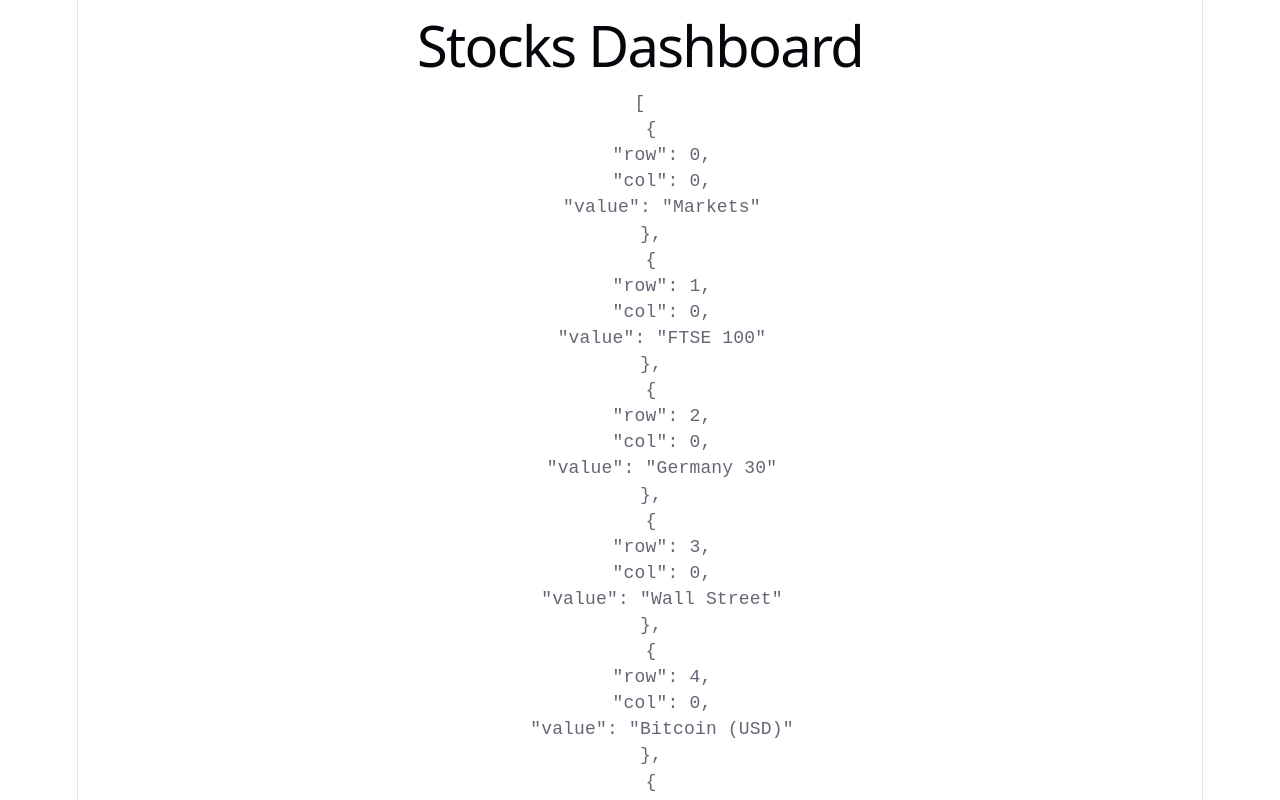
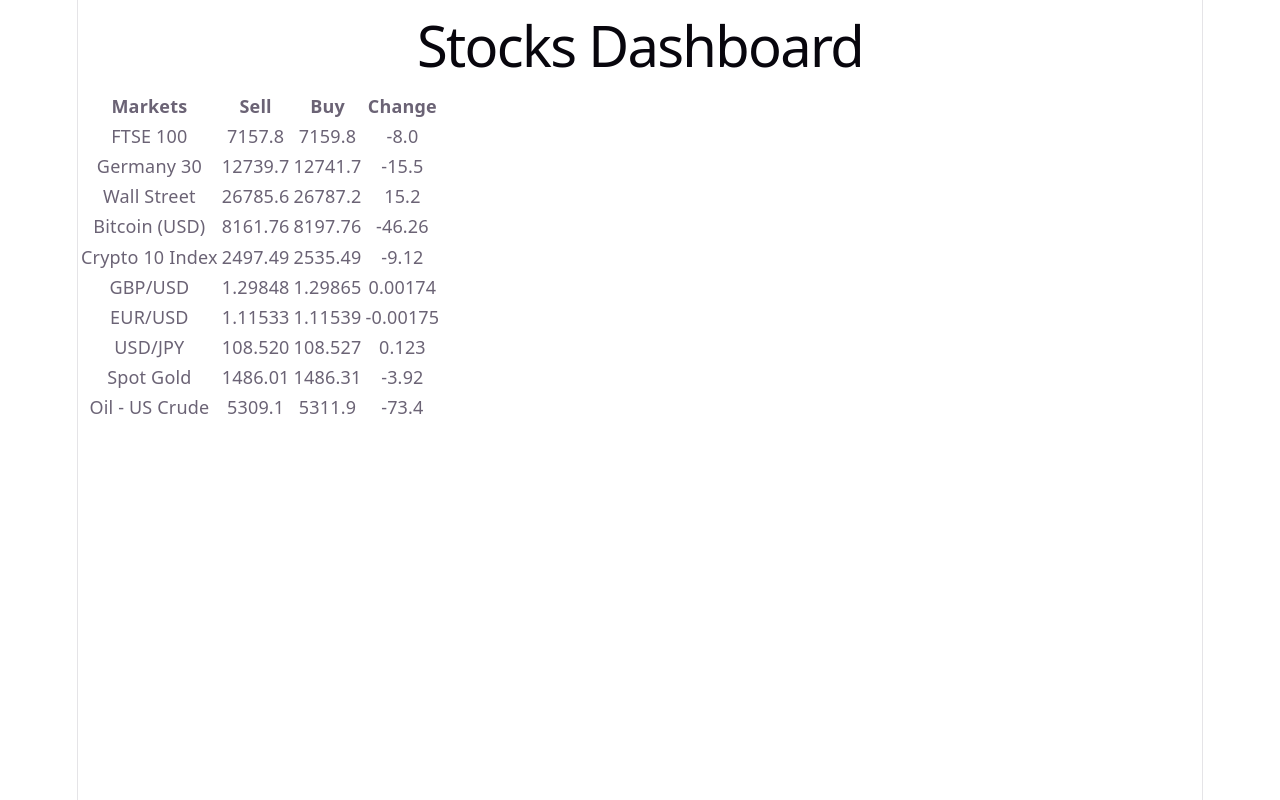
Before and after one commit to OlegPanasyuk/interview, a React (Vite) app: page / in a window 1280 px wide. Shown: the top 800 px of the page. Built offline with nearby package versions, Linux system fonts and the light colour scheme.

Commit message:
feat: render stcoks data with table

```diff
--- a/src/App.jsx
+++ b/src/App.jsx
@@ -1,5 +1,6 @@
 import './App.css'
 import { useStocksDashboard } from './hooks/useStocksDashboard'
+import Table from './components/Table'
 
 function App() {
   const { data, loading, error, refetch } = useStocksDashboard();
@@ -20,7 +21,7 @@
   return (
     <div className="App">
       <h1>Stocks Dashboard</h1>
-      {data && <pre>{JSON.stringify(data, null, 2)}</pre>}
+      {data && <Table data={data} />}
     </div>
   );
 }
--- /dev/null
+++ b/src/components/Table.jsx
@@ -0,0 +1,42 @@
+function Table({ data }) {
+  if (!data || data.length === 0) return null;
+
+  const headers = data.filter(item => item.row === 0);
+  const bodyItems = data.filter(item => item.row !== 0);
+
+  const maxRow = Math.max(...data.map(item => item.row));
+  const maxCol = Math.max(...data.map(item => item.col));
+
+  const getCell = (row, col) => {
+    const item = (row === 0 ? headers : bodyItems).find(
+      d => d.row === row && d.col === col
+    );
+    return item?.value ?? '';
+  };
+
+  const columns = Array.from({ length: maxCol + 1 }, (_, i) => i);
+  const rows = Array.from({ length: maxRow }, (_, i) => i + 1);
+
+  return (
+    <table>
+      <thead>
+        <tr>
+          {columns.map(col => (
+            <th key={col}>{getCell(0, col)}</th>
+          ))}
+        </tr>
+      </thead>
+      <tbody>
+        {rows.map(row => (
+          <tr key={row}>
+            {columns.map(col => (
+              <td key={col}>{getCell(row, col)}</td>
+            ))}
+          </tr>
+        ))}
+      </tbody>
+    </table>
+  );
+}
+
+export default Table;
```
